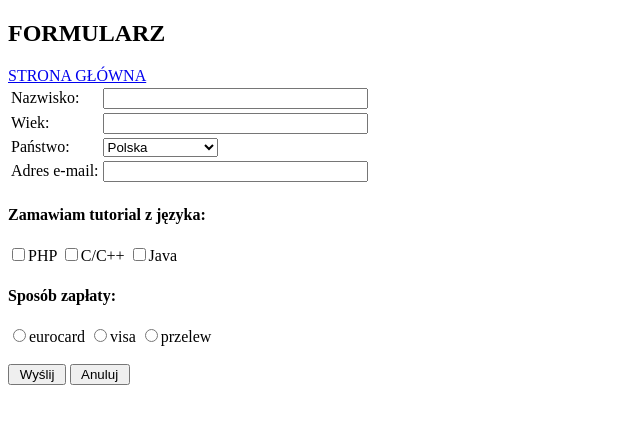
After one commit to stasiuwa/PAI-LAB-php, a PHP site: page /form.html in a window 1280 px wide. The commit adds this page. Shown: the top 424 px of the page, without its empty margins (0-640 px from the left). Run offline with PHP 8.4, Linux system fonts and the light colour scheme.

Commit message:
poprawka zadania 1.4 z LAB1, poczatek prac z formularzami z LAB2

```diff
--- /dev/null
+++ b/form.html
@@ -0,0 +1,46 @@
+<!DOCTYPE html>
+<html lang="pl-PL">
+<head>
+    <meta charset="UTF-8">
+    <title>PAI LAB php</title>
+</head>
+<body>
+    <h2>FORMULARZ</h2>
+    <a href="index.php">STRONA GŁÓWNA</a>
+    <form method="post" action="handleForm.php">
+        <table>
+            <tr> <td>Nazwisko: </td>
+                <td><input name="name" size="30" id="nazwa"/><label for="nazwa"></label></td>
+                <td id="nazwa_error" class="czerwone"></td>
+            </tr>
+            <tr> <td>Wiek:</td>
+                <td><input name="age" size ="30" id="wiek"/><label for="wiek"></label></td>
+                <td id="wiek_error" class="czerwone"></td>
+            </tr>
+            <tr> <td>Państwo:</td>
+                <td><select name="country" id="kraj">
+                    <option value="pl" selected="selected">Polska</option>
+                    <option value="gb">Wielka Brytania</option>
+                </select><label for="kraj"></label>
+                </td>
+            </tr>
+            <tr> <td>Adres e-mail: </td>
+                <td><input name="email" size ="30" id="email"/><label for="email"></label></td>
+                <td id="email_error" class="czerwone"></td>
+            </tr>
+        </table>
+        <h4>Zamawiam tutorial z języka:</h4>
+        <p><input name="php" type="checkbox" id="php" value="php "/><label for="php">PHP</label>
+            <input name="c" type="checkbox" id="c" value="c "/><label for="c">C/C++</label>
+            <input name="java" type="checkbox" id="java" value="java "/><label for="java">Java</label>
+            <span id="produkt_error" class="czerwone"></span></p>
+        <h4>Sposób zapłaty:</h4>
+        <p><input name="payment" id="euro" type="radio" value="euro"/><label for="euro">eurocard</label>
+            <input name="payment" id="visa" type="radio" value= "visa"/><label for="visa">visa</label>
+            <input name="payment" id="przelew" type="radio" value="przelew"/><label for="przelew">przelew</label><br/>
+            <span id="zaplata_error" class="czerwone"></span><br>
+            <input type="submit" value=" Wyślij "/>
+            <input type="reset" value=" Anuluj "/></p>
+    </form>
+</body>
+</html>
--- /dev/null
+++ b/handleForm.php
@@ -0,0 +1,6 @@
+<div>
+    <h2>DANE Z FORMULARZA: </h2>
+    <?php
+
+    ?>
+</div>
--- a/index.php
+++ b/index.php
@@ -10,5 +10,6 @@
         ?>
     <a href="galeria.php">GALERIA</a>
     <a href="typy.php">TYPY</a>
+    <a href="form.html">FORMULARZ</a>
     </body>
 </html>
```
Also changed, not shown: typy.php (+28 -13 lines).
